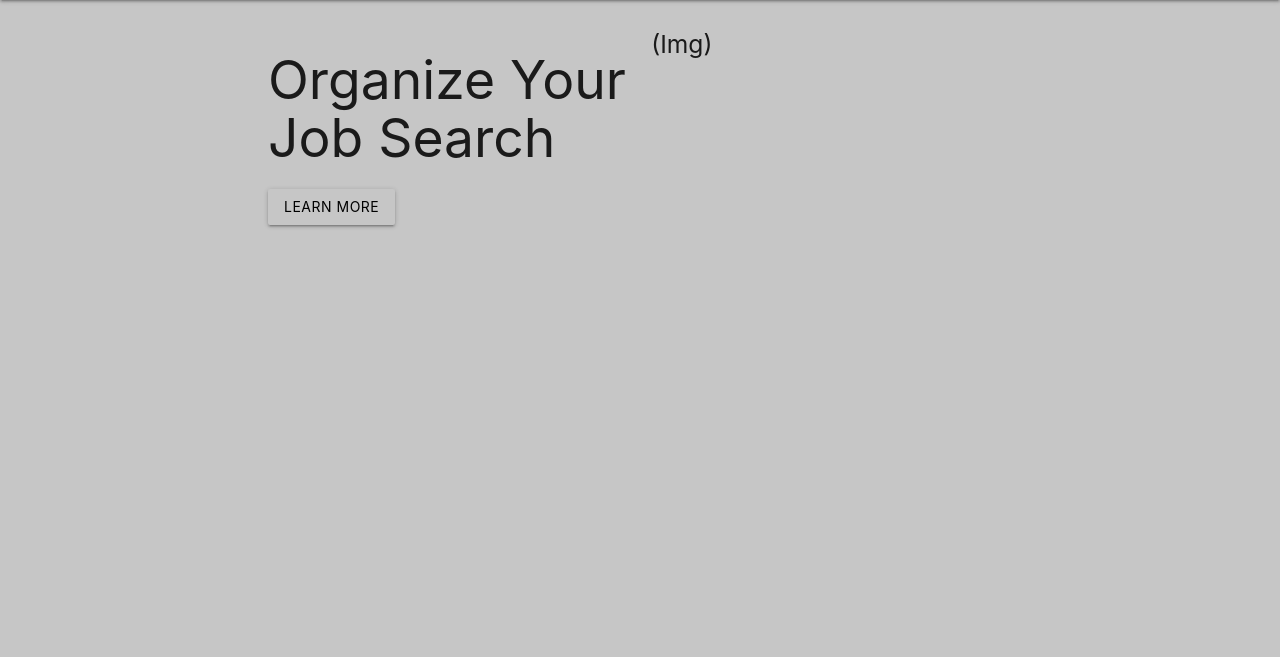
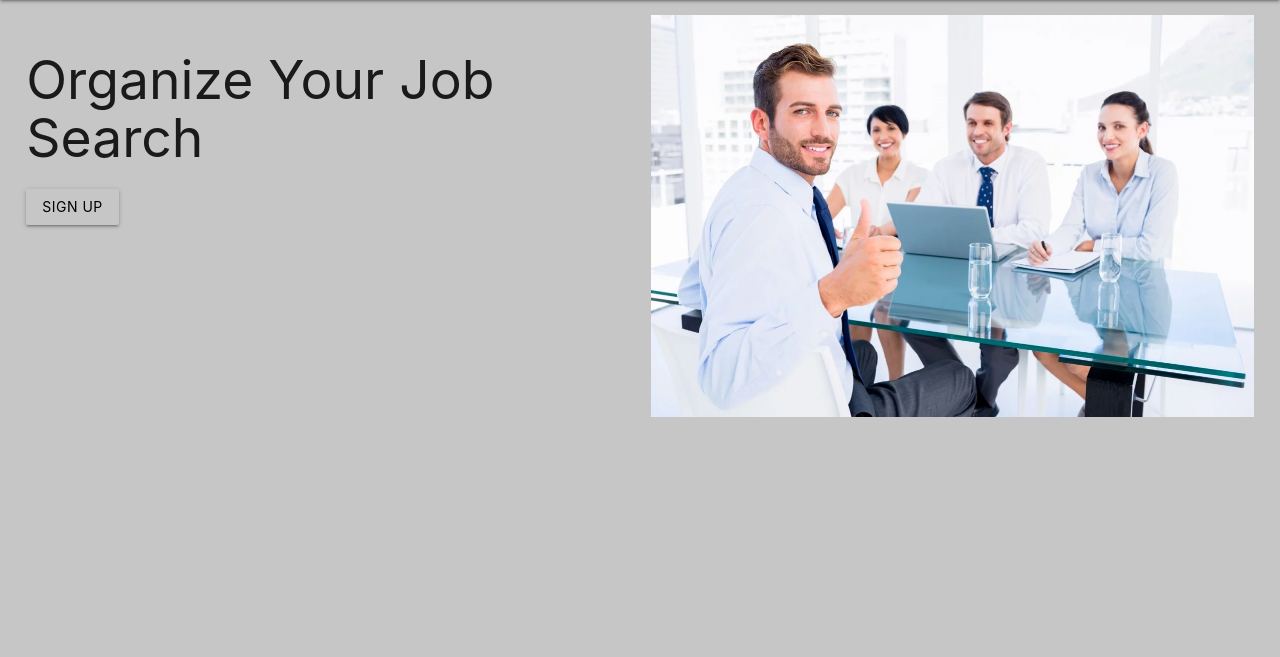
Before and after one commit to emerick23/Hackathon, a Django app: page / in a window 1280 px wide. Shown: the part 64-721 px from the top of the page. Run offline with Django 3.2, Linux system fonts and the light colour scheme; the visitor is signed in with stand-in values (Sample User, id 1).

Commit message:
home page image

```diff
--- a/main_app/templates/base.html
+++ b/main_app/templates/base.html
@@ -28,7 +28,6 @@
                     <li><a href="{% url 'jobs_index' %}">Jobs</a></li>
                     <li><a href="{% url 'logout' %}">Logout</a></li>
                     {% else %}
-                    <li><a href="{% url 'signup' %}">Sign Up</a></li>
                     <li><a href="{% url 'login' %}"><i class="material-icons" style="font-size: 30px; color: black">person</i></a></li>
                     {% endif %}
                 </ul>
--- a/main_app/templates/home.html
+++ b/main_app/templates/home.html
@@ -4,10 +4,10 @@
 <div class="row">
     <div class="col s6">
         <h2>Organize Your Job Search</h2>
-        <button type="submit" class="btn" style="background-color: #C6C6C6; color: black">Learn More</button>
+        <button type="submit" class="btn" style="background-color: #C6C6C6"><a href="{% url 'signup' %}" style="color: black">Sign Up</a></button>
     </div>
     <div class="col s6">
-        <h5>(Img)</h5>
+        <img src="../static/images/joblist.png" alt="interview" style="display: block; width: 100%; height: auto">
     </div>
 </div>
 
```
Also changed, not shown: main_app/static/images/joblist.png (added).
